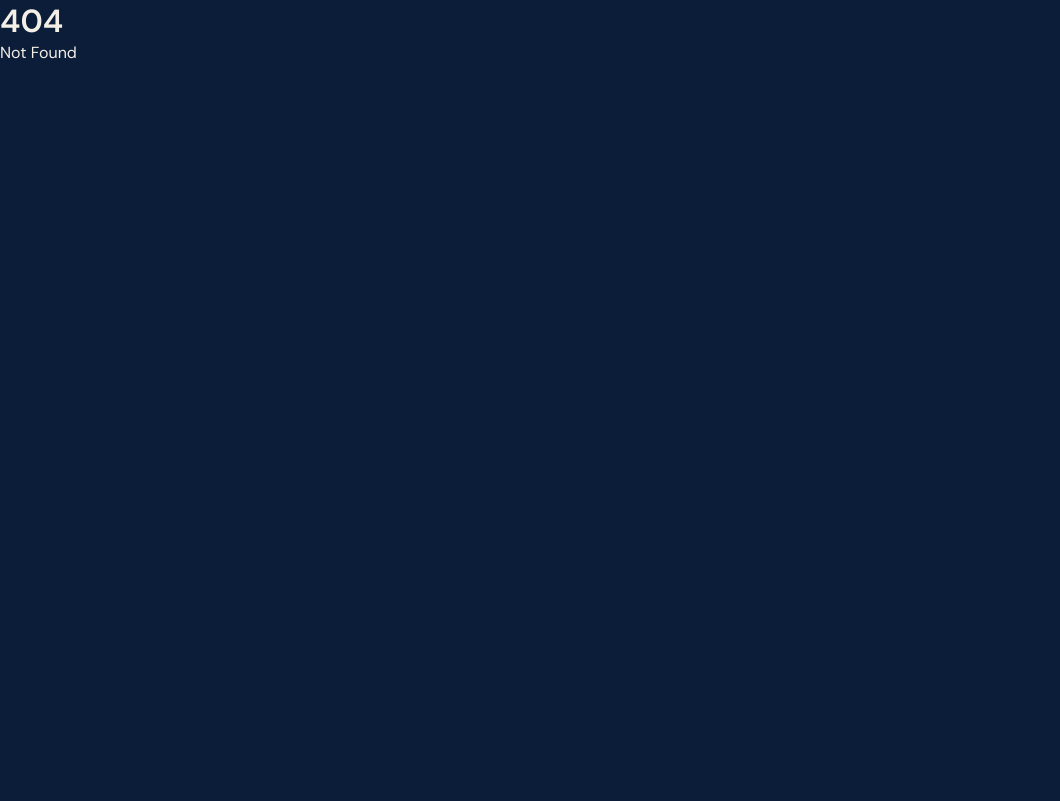
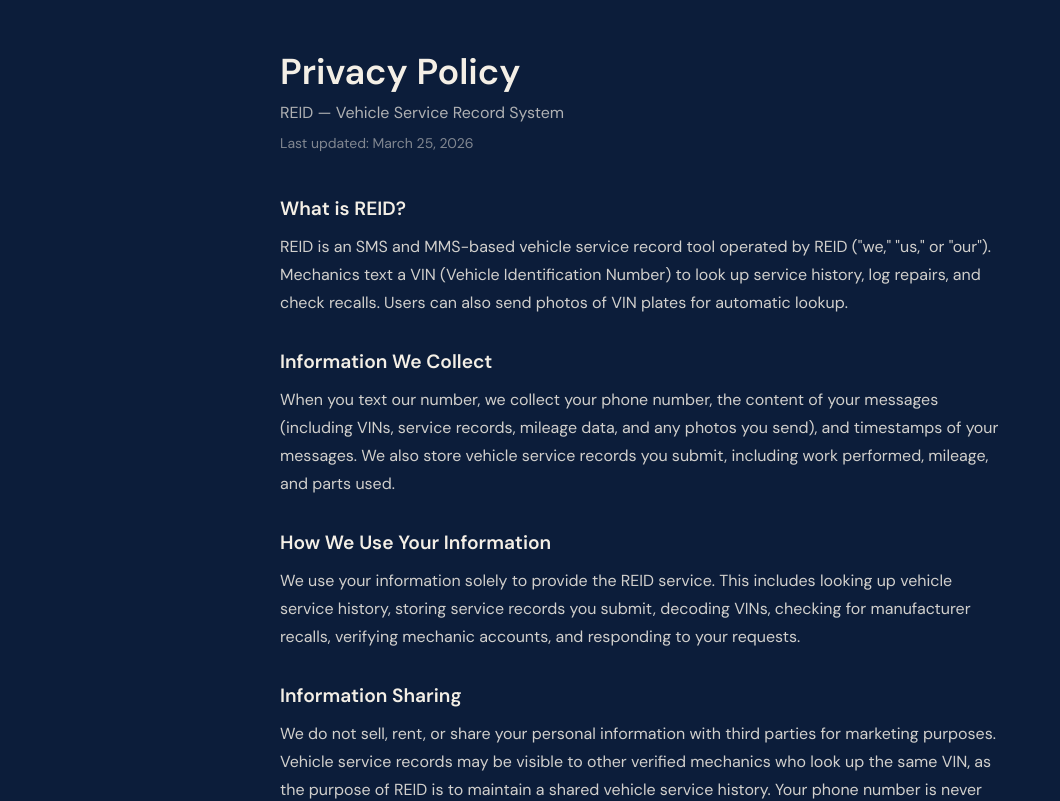
Before and after one commit to bakkkitv/presales-tickets, a SvelteKit app: page /privacy in a window 1280 px wide. Before the commit this address had no page. Shown: the top 801 px of the page, without its empty margins (0-1060 px from the left). Built offline with nearby package versions, Linux system fonts and the light colour scheme.

Commit message:
add privacy policy page

```diff
--- /dev/null
+++ b/src/routes/privacy/+page.svelte
@@ -0,0 +1,161 @@
+<script>
+  const lastUpdated = 'March 25, 2026';
+</script>
+
+<svelte:head>
+  <title>Privacy Policy | REID</title>
+  <meta name="description" content="REID SMS Vehicle Service Records - Privacy Policy" />
+</svelte:head>
+
+<div class="privacy-wrapper">
+  <div class="privacy-container">
+    <h1>Privacy Policy</h1>
+    <p class="subtitle">REID — Vehicle Service Record System</p>
+    <p class="updated">Last updated: {lastUpdated}</p>
+
+    <section>
+      <h2>What is REID?</h2>
+      <p>
+        REID is an SMS and MMS-based vehicle service record tool operated by REID ("we," "us," or "our").
+        Mechanics text a VIN (Vehicle Identification Number) to look up service history, log repairs, and
+        check recalls. Users can also send photos of VIN plates for automatic lookup.
+      </p>
+    </section>
+
+    <section>
+      <h2>Information We Collect</h2>
+      <p>
+        When you text our number, we collect your phone number, the content of your messages (including
+        VINs, service records, mileage data, and any photos you send), and timestamps of your messages.
+        We also store vehicle service records you submit, including work performed, mileage, and parts used.
+      </p>
+    </section>
+
+    <section>
+      <h2>How We Use Your Information</h2>
+      <p>
+        We use your information solely to provide the REID service. This includes looking up vehicle
+        service history, storing service records you submit, decoding VINs, checking for manufacturer
+        recalls, verifying mechanic accounts, and responding to your requests.
+      </p>
+    </section>
+
+    <section>
+      <h2>Information Sharing</h2>
+      <p>
+        We do not sell, rent, or share your personal information with third parties for marketing purposes.
+        Vehicle service records may be visible to other verified mechanics who look up the same VIN, as
+        the purpose of REID is to maintain a shared vehicle service history. Your phone number is never
+        shared with other users.
+      </p>
+    </section>
+
+    <section>
+      <h2>Data Security</h2>
+      <p>
+        We take reasonable measures to protect your information from unauthorized access, alteration,
+        or destruction. Data is stored securely using industry-standard encryption and hosted on
+        secure cloud infrastructure.
+      </p>
+    </section>
+
+    <section>
+      <h2>Data Retention</h2>
+      <p>
+        We retain your information for as long as your account is active or as needed to provide
+        the REID service. Vehicle service records are retained indefinitely to maintain a complete
+        service history for each vehicle. You may request deletion of your personal data by contacting
+        us at the email below.
+      </p>
+    </section>
+
+    <section>
+      <h2>Your Choices</h2>
+      <p>
+        You can opt out of all messages at any time by texting STOP to our number. You may also
+        text HELP for assistance. All messaging is user-initiated — we will never send you unsolicited
+        messages. Message and data rates may apply.
+      </p>
+    </section>
+
+    <section>
+      <h2>Children's Privacy</h2>
+      <p>
+        REID is intended for use by automotive professionals and is not directed at individuals
+        under the age of 13. We do not knowingly collect personal information from children.
+      </p>
+    </section>
+
+    <section>
+      <h2>Changes to This Policy</h2>
+      <p>
+        We may update this privacy policy from time to time. Any changes will be reflected on this
+        page with an updated date.
+      </p>
+    </section>
+
+    <section>
+      <h2>Contact Us</h2>
+      <p>
+        If you have questions about this privacy policy or your data, contact us at:
+      </p>
+      <p class="contact-info">
+        Email: presalestickets@gmail.com<br />
+        REID
+      </p>
+    </section>
+  </div>
+</div>
+
+<style>
+  .privacy-wrapper {
+    min-height: 100vh;
+    display: flex;
+    justify-content: center;
+    padding: 3rem 1.5rem;
+  }
+
+  .privacy-container {
+    max-width: 720px;
+    width: 100%;
+  }
+
+  h1 {
+    font-size: 2.25rem;
+    font-weight: 700;
+    margin-bottom: 0.25rem;
+  }
+
+  .subtitle {
+    font-size: 1rem;
+    opacity: 0.7;
+    margin-bottom: 0.25rem;
+  }
+
+  .updated {
+    font-size: 0.875rem;
+    opacity: 0.5;
+    margin-bottom: 2.5rem;
+  }
+
+  section {
+    margin-bottom: 2rem;
+  }
+
+  h2 {
+    font-size: 1.2rem;
+    font-weight: 600;
+    margin-bottom: 0.75rem;
+  }
+
+  p {
+    line-height: 1.75;
+    opacity: 0.85;
+  }
+
+  .contact-info {
+    margin-top: 0.5rem;
+    opacity: 1;
+    font-weight: 500;
+  }
+</style>
```
